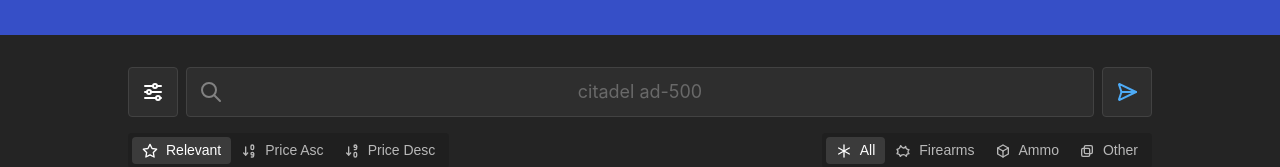
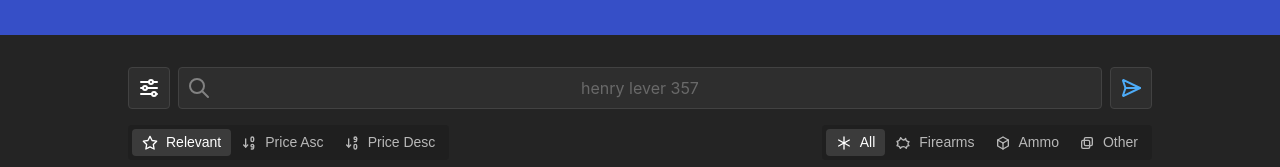
Before and after one commit to almostprohibited/frontend, a Next.js app: page / in a window 1280 px wide. Shown: the part 182-349 px from the top of the page. Built offline with nearby package versions, Linux system fonts and the light colour scheme.

Commit message:
Remove beta guards

```diff
--- a/src/components/apiResponse/productCard.tsx
+++ b/src/components/apiResponse/productCard.tsx
@@ -17,7 +17,7 @@
 	let finalText = "$" + price;
 
 	if (isPricePerRoundView) {
-		finalText += " per round";
+		finalText += " / round";
 	}
 
 	return finalText;
@@ -37,13 +37,13 @@
 
 	let roundCount = 1;
 
-	if (viewProductPrice && crawlData.metadata && "Ammunition" in crawlData.metadata) {
+	if (!viewProductPrice && crawlData.metadata && "Ammunition" in crawlData.metadata) {
 		// @ts-expect-error: TODO: fix this issue where the metadata object is not typed
 		roundCount = crawlData.metadata["Ammunition"]["round_count"] || 1;
 	}
 
 	const isAmmoProduct = crawlData.category === Category.Ammunition;
-	const displayAmmoPricing = isAmmoProduct && viewProductPrice;
+	const displayAmmoPricing = isAmmoProduct && !viewProductPrice;
 
 	const regularPrice = centsToHumanString(Math.round(regularPriceString / roundCount));
 
--- a/src/components/searchv2/component.tsx
+++ b/src/components/searchv2/component.tsx
@@ -80,7 +80,7 @@
 					<ActionIcon
 						disabled={isLoading}
 						variant="default"
-						size="input-lg"
+						size="input-md"
 						mr="0.5rem"
 						onClick={() => setDropdownVisible(!dropdownVisible)}
 					>
@@ -90,7 +90,7 @@
 					<ActionIcon
 						disabled={isLoading}
 						variant="default"
-						size="input-lg"
+						size="input-md"
 						ml="0.5rem"
 						c="blue"
 						onClick={() => sendQuery()}
--- a/src/components/searchv2/mainInput.tsx
+++ b/src/components/searchv2/mainInput.tsx
@@ -25,6 +25,10 @@
 	"stripper clip",
 	"vortex venom",
 	"red dot",
+	"5.56 m855",
+	"22lr 40gr",
+	"holosun",
+	"30mm mount",
 ];
 
 export default function MainInput({
@@ -48,7 +52,7 @@
 		name="query"
 		classNames={{input: styles.input, wrapper: styles.override}}
 		placeholder={placeHolderText}
-		size="lg"
+		size="md"
 		value={value}
 		onChange={(event) => setValue(event.currentTarget.value)}
 		rightSectionPointerEvents="auto"
--- a/src/components/searchv2/searchOptions.tsx
+++ b/src/components/searchv2/searchOptions.tsx
@@ -1,6 +1,5 @@
 "use client";
 
-import { useIsBeta } from "@/utils/hooks/useIsBeta";
 import { useMobileView } from "@/utils/hooks/useMobileView";
 import { SegmentedControl, Center } from "@mantine/core";
 import { IconStar, IconSortAscendingNumbers, IconSortDescendingNumbers, IconAsterisk, IconLayersIntersect, IconBoom, IconBox } from "@tabler/icons-react";
@@ -22,7 +21,6 @@
 	disabled?: boolean,
 }) {
 	const isMobile = useMobileView();
-	const isBeta = useIsBeta();
 
 	const segmentWidth = isMobile ? "100%" : "";
 
@@ -44,11 +42,8 @@
 					<span>Firearms</span>
 				</Center>
 			)
-		}
-	];
-
-	if (isBeta) {
-		categories.push({
+		},
+		{
 		value: "ammunition",
 			label: (
 				<Center style={{gap: "0.5rem"}}>
@@ -56,10 +51,8 @@
 					<span>Ammo</span>
 				</Center>
 			)
-		});
-	}
-
-	categories.push({
+		},
+		{
 			value: "other",
 			label: (
 				<Center style={{gap: "0.5rem"}}>
@@ -67,7 +60,8 @@
 					<span>Other</span>
 				</Center>
 			)
-	});
+		}
+	];
 
 	return (
 		<>
```
Lines whose indentation alone changed are shown as unchanged.
